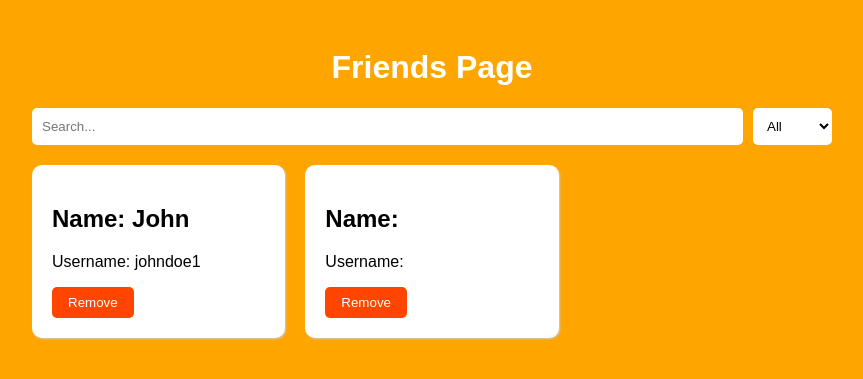
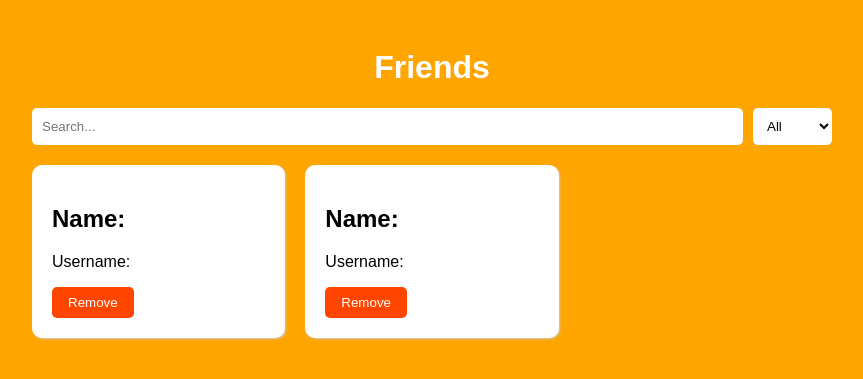
Before and after one commit to uol-feps-soc-comp2913-2324s2-classroom/team-project-team-15, a Flask app: page /friends in a window 1280 px wide. Shown: the top 379 px of the page, without its empty margins (208-1071 px from the left). Run offline with Flask 3, Linux system fonts and the light colour scheme.

Commit message:
Progression in prototype for friends.html inclusion of colour scheme etc

```diff
--- a/Software_Project/app/templates/friends.html
+++ b/Software_Project/app/templates/friends.html
@@ -4,11 +4,11 @@
     <meta charset="UTF-8">
     <meta name="viewport" content="width=device-width, initial-scale=1.0">
     <title>Friends</title>
-    <link rel="stylesheet" href="friends.css">
+    <link rel="stylesheet" href="{{ url_for('static',filename='css/friends.css')}}">
 </head>
 <body>
     <div class="container">
-        <h1>Friends Page</h1>
+        <h1>Friends</h1>
         <div class="search-bar">
             <input type="text" placeholder="Search...">
             <select>
@@ -20,15 +20,15 @@
         <div class="friends-list">
             <div class="friend-box">
                 <div class="friend-details">
-                    <h2>Name: John</h2>
-                    <p>Username: johndoe1</p>
+                    <h2>Name: </h2>
+                    <p>Username:</p>
                 </div>
                 <button class="remove-btn">Remove</button>
             </div>
             <div class="friend-box">
                 <div class="friend-details">
-                    <h2>Name: </h2>
-                    <p>Username: </p>
+                    <h2>Name:</h2>
+                    <p>Username:</p>
                 </div>
                 <button class="remove-btn">Remove</button>
             </div>
```
